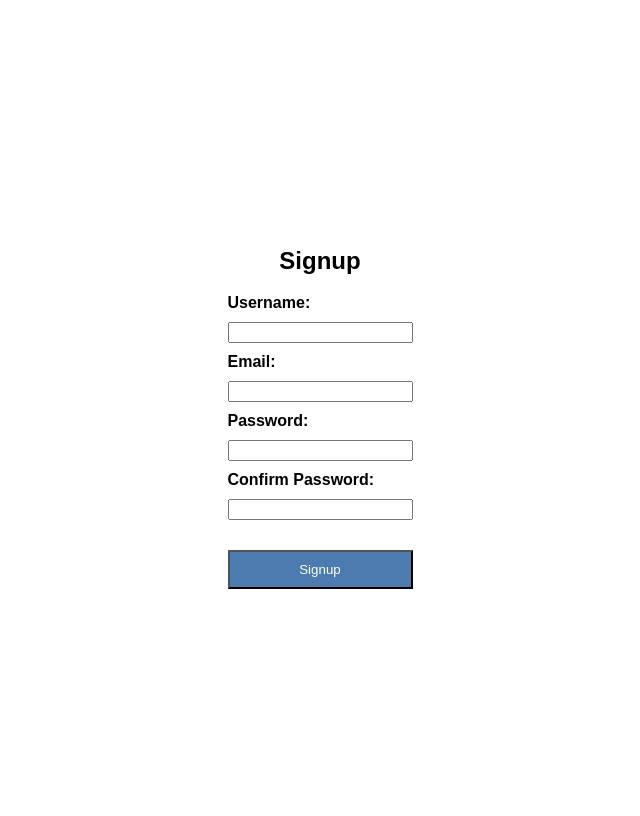
After one commit to TybaltBeSaucy/Bread, a Flask app: page /signup in a window 1280 px wide. The commit adds this page. Shown: the whole page, without its empty margins (320-960 px from the left). Run offline with Flask 3, Linux system fonts and the light colour scheme.

Commit message:
Add files via upload

```diff
--- /dev/null
+++ b/templates/signup.html
@@ -0,0 +1,48 @@
+<!DOCTYPE html>
+<html>
+<head>
+    <title>Signup</title>
+    <style>
+        body {
+            display: flex;
+            flex-direction: column;
+            justify-content: center;
+            align-items: center;
+            height: 100vh;
+            font-family: Arial, sans-serif;
+        }
+        form {
+            display: flex;
+            flex-direction: column;
+            gap: 10px;
+        }
+        label {
+            font-weight: bold;
+        }
+        input[type="submit"] {
+            margin-top: 20px;
+            padding: 10px;
+            background-color: #4c7caf;
+            color: white;
+            cursor: pointer;
+        }
+        input[type="submit"]:hover {
+            background-color: #4c7caf;
+        }
+    </style>
+</head>
+<body>
+    <h2>Signup</h2>
+    <form action="/signup" method="post">
+        <label for="username">Username:</label>
+        <input type="text" id="username" name="username" required>
+        <label for="email">Email:</label>
+        <input type="email" id="email" name="email" required>
+        <label for="password">Password:</label>
+        <input type="password" id="password" name="password" required>
+        <label for="confirm_password">Confirm Password:</label>
+        <input type="password" id="confirm_password" name="confirm_password" required>
+        <input type="submit" value="Signup">
+    </form>
+</body>
+</html>
```
Also changed, not shown: templates/coming_soon.html (added, +47 -0 lines), templates/login.html (added, +45 -0 lines), templates/home.html (line endings or trailing spaces).
